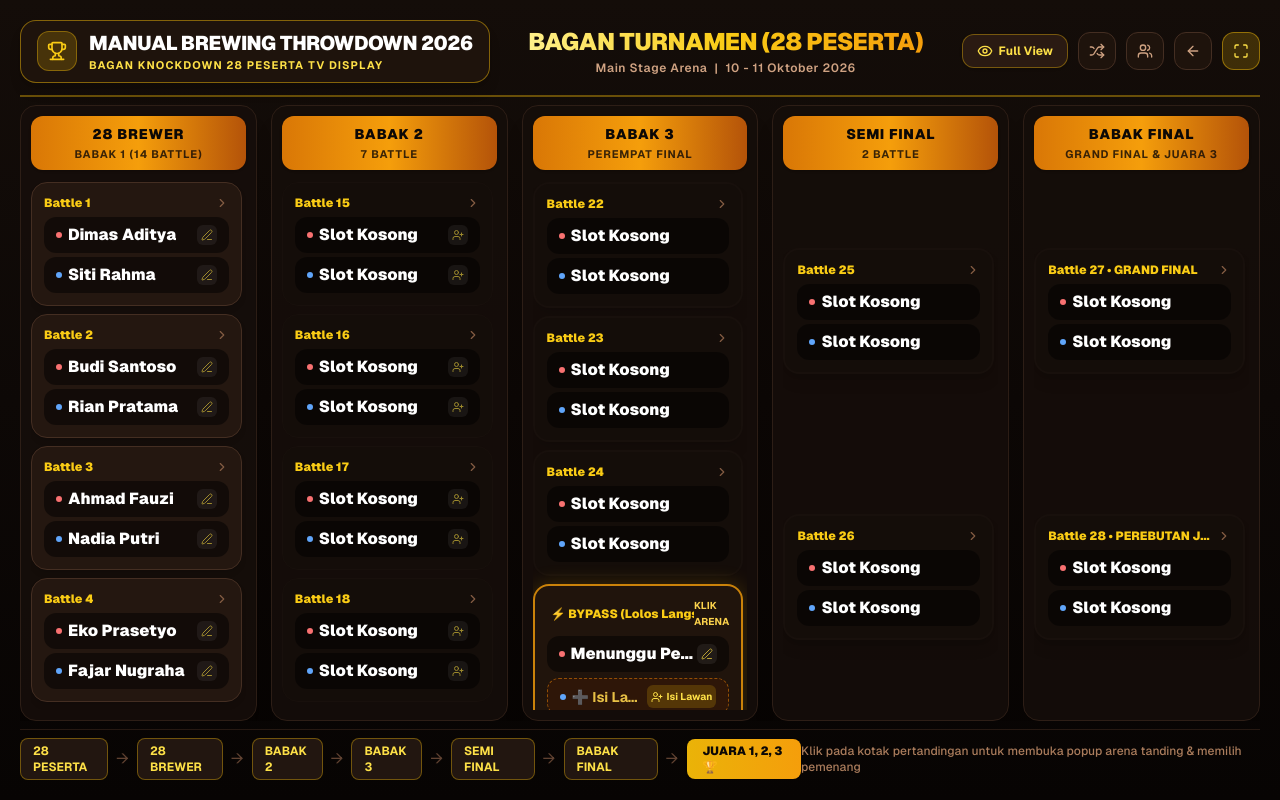
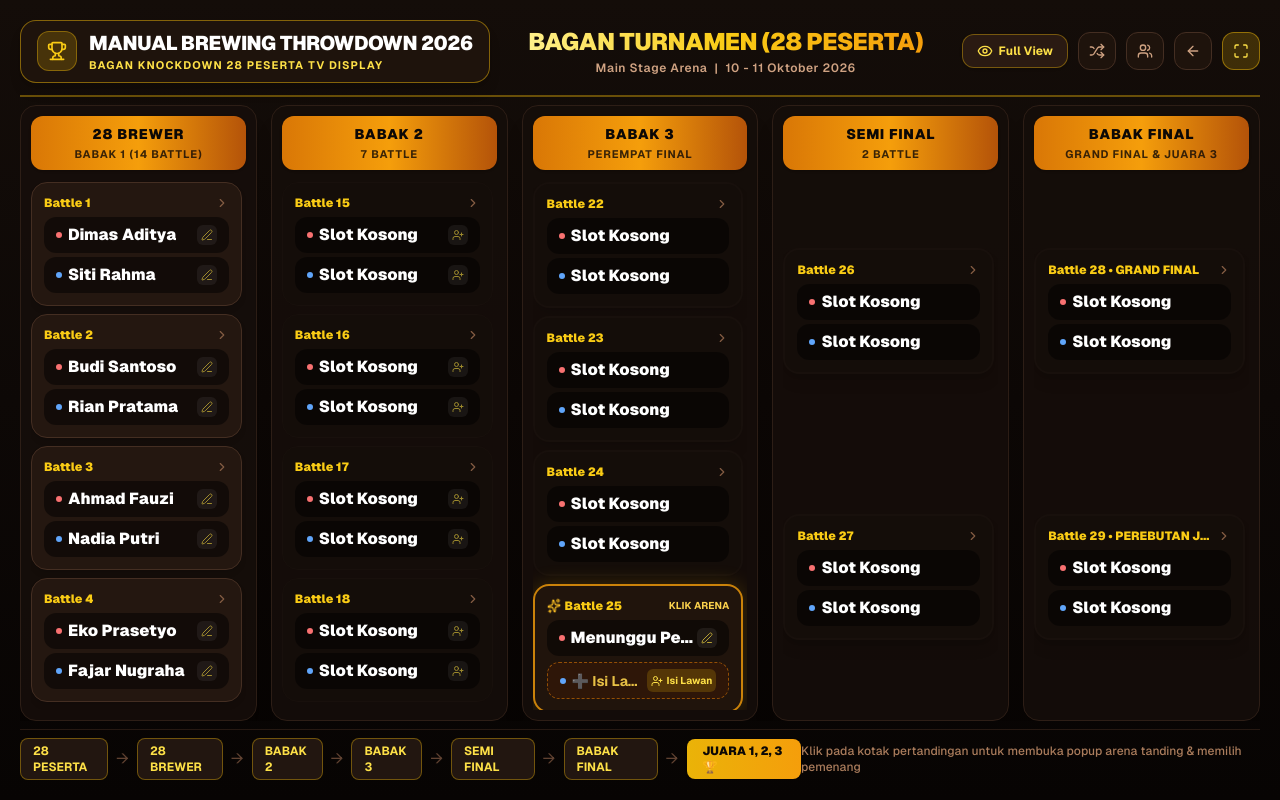
Before and after one commit to ombay86/spinbracket, a Next.js app: page /tournament/trn_sample_28/tv in a window 1280 px wide. Built offline with nearby package versions, Linux system fonts and the light colour scheme; sample sign-in values are in the browser's storage.

Commit message:
feat(bracket): label 7th match as Battle 7 instead of bypass and clean up round subtitle

```diff
--- a/src/app/tournament/[id]/tv/page.tsx
+++ b/src/app/tournament/[id]/tv/page.tsx
@@ -462,6 +462,26 @@ export default function TvBracketPage() {
   const grandFinalMatch = roundFinal ? tournament.matches[roundFinal.matchIds[0]] : null;
   const thirdPlaceMatch = roundFinal && roundFinal.matchIds.length > 1 ? tournament.matches[roundFinal.matchIds[1]] : null;
 
+  // Helper to dynamically calculate consecutive Battle number for any match (including previously labelled bypass matches)
+  const getMatchDisplayLabel = (match: Match): string => {
+    if (!tournament) return match.label;
+    if (match.label && !match.label.toLowerCase().includes('bypass') && !match.label.toLowerCase().includes('bye')) {
+      return match.label;
+    }
+
+    // If label is "BYPASS", calculate its sequential battle position
+    let count = 0;
+    for (const r of tournament.rounds) {
+      for (const mId of r.matchIds) {
+        count++;
+        if (mId === match.id) {
+          return `Battle ${count}`;
+        }
+      }
+    }
+    return match.label;
+  };
+
   // Render a standard or prominent match card
   const renderMatchCard = (match: Match | undefined, variant: 'normal' | 'prominent' = 'normal') => {
     if (!match) return null;
@@ -469,6 +489,7 @@ export default function TvBracketPage() {
     const isCompleted = match.status === 'completed';
     const isBye = match.participantB?.isBye;
     const isProminent = variant === 'prominent';
+    const displayLabel = getMatchDisplayLabel(match);
 
     if (isBye) {
       return (
@@ -484,7 +505,7 @@ export default function TvBracketPage() {
           <div className="flex items-center justify-between text-gold-400 mb-1.5 text-xs font-black">
             <span className="truncate flex items-center gap-1">
               <Sparkles className="w-3.5 h-3.5 text-amber-400 animate-spin" />
-              {match.label} (SLOT TANDING / BYPASS)
+              {displayLabel}
             </span>
             {isCompleted ? (
               <span className="text-[10px] px-1.5 py-0.5 rounded bg-emerald-500 text-black font-black">LOLOS</span>
@@ -1002,7 +1023,7 @@ export default function TvBracketPage() {
                 <div className="text-center bg-gradient-to-r from-amber-600 via-amber-500 to-amber-700 text-coffee-950 uppercase tracking-wider shadow py-2 px-2 mb-2 rounded-xl">
                   <div className="truncate text-xs md:text-sm font-black">{round.name}</div>
                   <div className="truncate mt-0.5 text-[10px] md:text-[11px] font-bold text-coffee-950/80">
-                    {round.subTitle}
+                    {round.subTitle ? round.subTitle.replace(/\s*\+\s*1\s*BYPASS/gi, '') : `${matchCount} BATTLE`}
                   </div>
                 </div>
 
@@ -1106,11 +1127,11 @@ export default function TvBracketPage() {
             {/* Match Label & Stage Info */}
             <div className="relative z-10 mb-6">
               <h3 className="text-3xl md:text-5xl font-black text-transparent bg-clip-text bg-gradient-to-r from-yellow-100 via-gold-300 to-amber-400 tracking-tight drop-shadow mb-1">
-                {selectedMatch.label}
+                {getMatchDisplayLabel(selectedMatch)}
               </h3>
               <p className="text-xs md:text-sm text-coffee-300 font-medium">
                 {selectedMatch.participantB?.isBye
-                  ? 'Peserta ini berhak langsung melaju ke babak berikutnya tanpa tanding:'
+                  ? 'Peserta ini berhak langsung melaju ke babak berikutnya, atau diadu lagi dengan peserta yang kalah sebelumnya:'
                   : 'Sesi tanding sedang berlangsung di panggung. Klik nama peserta untuk menentukan pemenang saat penilaian selesai.'}
               </p>
             </div>
--- a/src/lib/bracket-generator.ts
+++ b/src/lib/bracket-generator.ts
@@ -75,7 +75,7 @@ export function createDynamicBracket(
     const matchIds: string[] = [];
 
     let roundName = `BABAK ${r + 1}`;
-    let subTitle = `${hasBypass ? matchCount - 1 : matchCount} BATTLE${hasBypass ? ' + 1 BYPASS' : ''}`;
+    let subTitle = `${matchCount} BATTLE`;
 
     if (isFinalRound || r === totalRounds - 1) {
       roundName = 'BABAK FINAL';
@@ -132,10 +132,11 @@ export function createDynamicBracket(
         const id = isThisBypass ? `r${r}_bypass` : `r${r}_m${m + 1}`;
         matchIds.push(id);
 
+        const currentBattleNum = matchGlobalCounter++;
         matches[id] = {
           id,
-          matchNumber: isThisBypass ? 0 : matchGlobalCounter++,
-          label: isThisBypass ? '⚡ BYPASS (Lolos Langsung)' : `Battle ${matchGlobalCounter - 1}`,
+          matchNumber: currentBattleNum,
+          label: `Battle ${currentBattleNum}`,
           roundIndex: r,
           participantA: null,
           participantB: isThisBypass ? { name: 'BYPASS / BYE', isBye: true } : null,
```
